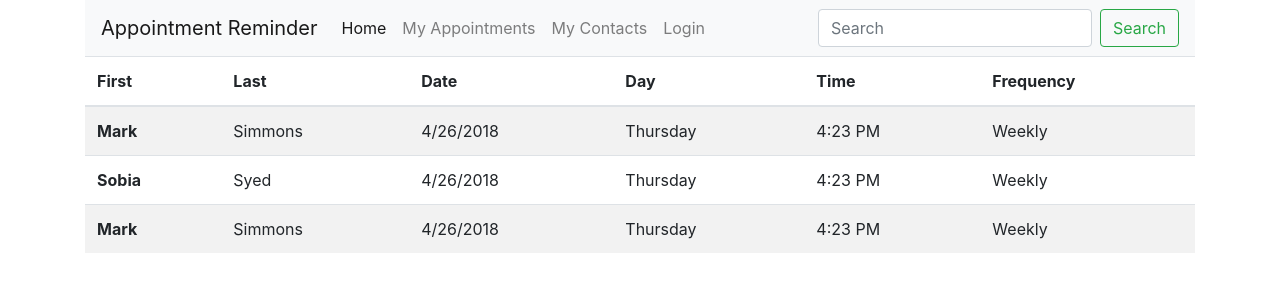
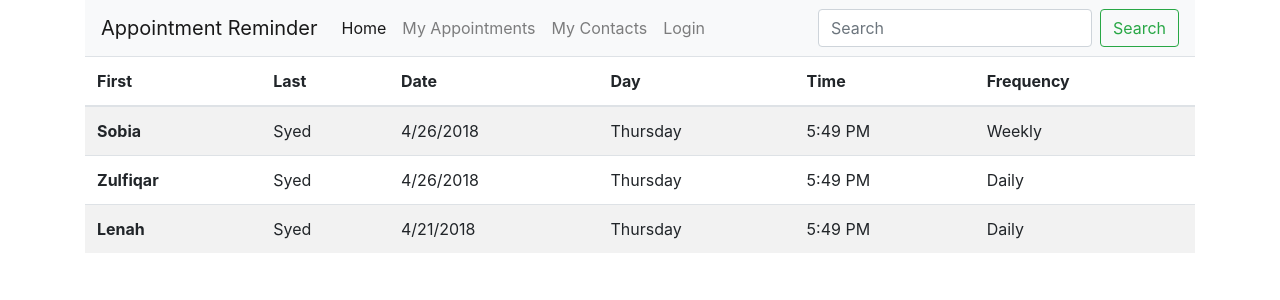
Before and after one commit to zulfiqar11/AppointmentReminder, an Angular app: page /appointments in a window 1280 px wide. Shown: the top 300 px of the page. Built offline with nearby package versions, Linux system fonts and the light colour scheme.

Commit message:
appointments converted to arrays

```diff
--- /dev/null
+++ b/src/app/Models/appointment.ts
@@ -0,0 +1,9 @@
+
+export interface Appointment {
+    FirstName: string;
+    LastName: String;
+    Date: string;
+    Time: String;
+    Day: String;
+    Frequency: String;
+}
--- a/src/app/appointments/appointment-list/appointment-list.component.html
+++ b/src/app/appointments/appointment-list/appointment-list.component.html
@@ -14,16 +14,16 @@
             </tr>
           </thead>
           <tbody>
-            <tr>
-              <th scope="row">Mark</th>
-              <td>Simmons</td>
-              <td>4/26/2018</td>
-              <td>Thursday</td>
-              <td>4:23 PM</td>
-              <td>Weekly</td>
+            <tr *ngFor="let appointment of appointments">
+              <th scope="row">{{appointment.FirstName}}</th>
+              <td>{{appointment.LastName}}</td>
+              <td>{{appointment.Date}}</td>
+              <td>{{appointment.Day}}</td>
+              <td>{{appointment.Time}}</td>
+              <td>{{appointment.Frequency}}</td>
 
             </tr>
-            <tr>
+            <!-- <tr>
                 <th scope="row">Sobia</th>
                 <td>Syed</td>
                 <td>4/26/2018</td>
@@ -38,7 +38,7 @@
                 <td>Thursday</td>
                 <td>4:23 PM</td>
                 <td>Weekly</td>
-              </tr>
+              </tr> -->
           </tbody>
         </table>
 
--- a/src/app/appointments/appointment-list/appointment-list.component.ts
+++ b/src/app/appointments/appointment-list/appointment-list.component.ts
@@ -1,3 +1,4 @@
+import { Appointment } from './../../Models/appointment';
 import { Component, OnInit } from '@angular/core';
 
 @Component({
@@ -7,6 +8,12 @@ import { Component, OnInit } from '@angular/core';
 })
 export class AppointmentListComponent implements OnInit {
 
+  appointments: Appointment[] = [
+    {FirstName: 'Sobia', LastName: 'Syed', Date:  '4/26/2018', Time:  '5:49 PM', Day:  'Thursday', Frequency: 'Weekly'},
+    {FirstName: 'Zulfiqar', LastName: 'Syed', Date:  '4/26/2018', Time:  '5:49 PM', Day:  'Thursday', Frequency: 'Daily'},
+    {FirstName: 'Lenah', LastName: 'Syed', Date:  '4/21/2018', Time:  '5:49 PM', Day:  'Thursday', Frequency: 'Daily'}
+  ];
+
   constructor() { }
 
   ngOnInit() {
```
